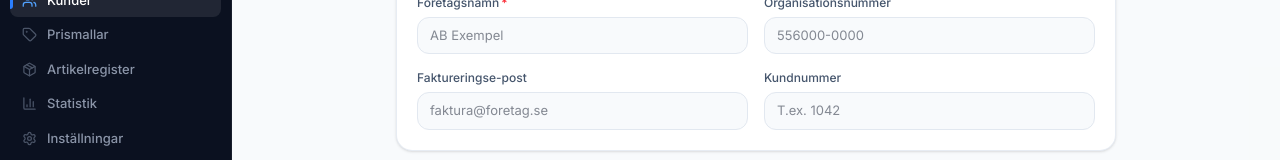
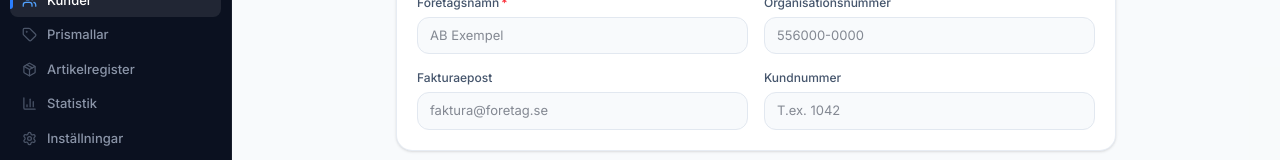
Before and after one commit to DavidWestlundcode/Fleetrent, a Next.js app: page /customers/new in a window 1280 px wide. Shown: the part 188-348 px from the top of the page. Built offline with nearby package versions, Linux system fonts and the light colour scheme; no server answers.

Commit message:
SP sync: only use InvoiceEmail, no contact fallback; rename email field to Fakturaepost

```diff
--- a/src/app/(app)/customers/[id]/edit/page.tsx
+++ b/src/app/(app)/customers/[id]/edit/page.tsx
@@ -165,7 +165,7 @@ export default function EditCustomerPage() {
               <Field label="Organisationsnummer">
                 <input value={form.orgNumber} onChange={(e) => set('orgNumber', e.target.value)} className={inputClass} placeholder="556000-0000" />
               </Field>
-              <Field label="E-post">
+              <Field label="Fakturaepost">
                 <input type="email" value={form.email} onChange={(e) => set('email', e.target.value)} className={inputClass} />
               </Field>
               <Field label="Telefon">
--- a/src/app/(app)/customers/[id]/page.tsx
+++ b/src/app/(app)/customers/[id]/page.tsx
@@ -144,9 +144,12 @@ export default function CustomerDetailPage() {
                   <Phone className="w-4 h-4 text-slate-400 shrink-0" />
                   <a href={`tel:${customer.phone}`} className="hover:text-blue-600">{customer.phone}</a>
                 </div>
-                <div className="flex items-center gap-2 text-sm text-slate-700">
-                  <Mail className="w-4 h-4 text-slate-400 shrink-0" />
-                  <a href={`mailto:${customer.email}`} className="hover:text-blue-600">{customer.email}</a>
+                <div>
+                  <p className="text-xs text-slate-400 mb-0.5">Fakturaepost</p>
+                  <div className="flex items-center gap-2 text-sm text-slate-700">
+                    <Mail className="w-4 h-4 text-slate-400 shrink-0" />
+                    <a href={`mailto:${customer.email}`} className="hover:text-blue-600">{customer.email}</a>
+                  </div>
                 </div>
               </div>
               <div className="space-y-3">
--- a/src/app/(app)/customers/new/page.tsx
+++ b/src/app/(app)/customers/new/page.tsx
@@ -103,7 +103,7 @@ export default function NewCustomerPage() {
               <Field label="Organisationsnummer">
                 <input value={form.orgNumber} onChange={(e) => set('orgNumber', e.target.value)} className={inputClass} placeholder="556000-0000" />
               </Field>
-              <Field label="Faktureringse-post">
+              <Field label="Fakturaepost">
                 <input type="email" value={form.invoiceEmail} onChange={(e) => set('invoiceEmail', e.target.value)} className={inputClass} placeholder="faktura@foretag.se" />
               </Field>
               <Field label="Kundnummer">
--- a/src/app/api/serviceprotokoll/sync/route.ts
+++ b/src/app/api/serviceprotokoll/sync/route.ts
@@ -176,7 +176,7 @@ export async function POST(request: NextRequest) {
             organization_id: orgId,
             company_name: c.Name,
             org_number: c.OrganisationNumber ?? '',
-            email: c.InvoiceEmail ?? (allContacts[0]?.email ?? ''),
+            email: c.InvoiceEmail ?? '',
             phone: c.Phone ?? (allContacts[0]?.phone ?? ''),
             contact_person: allContacts[0]?.name ?? '',
             ...mapCustomerAddresses(c),
```
